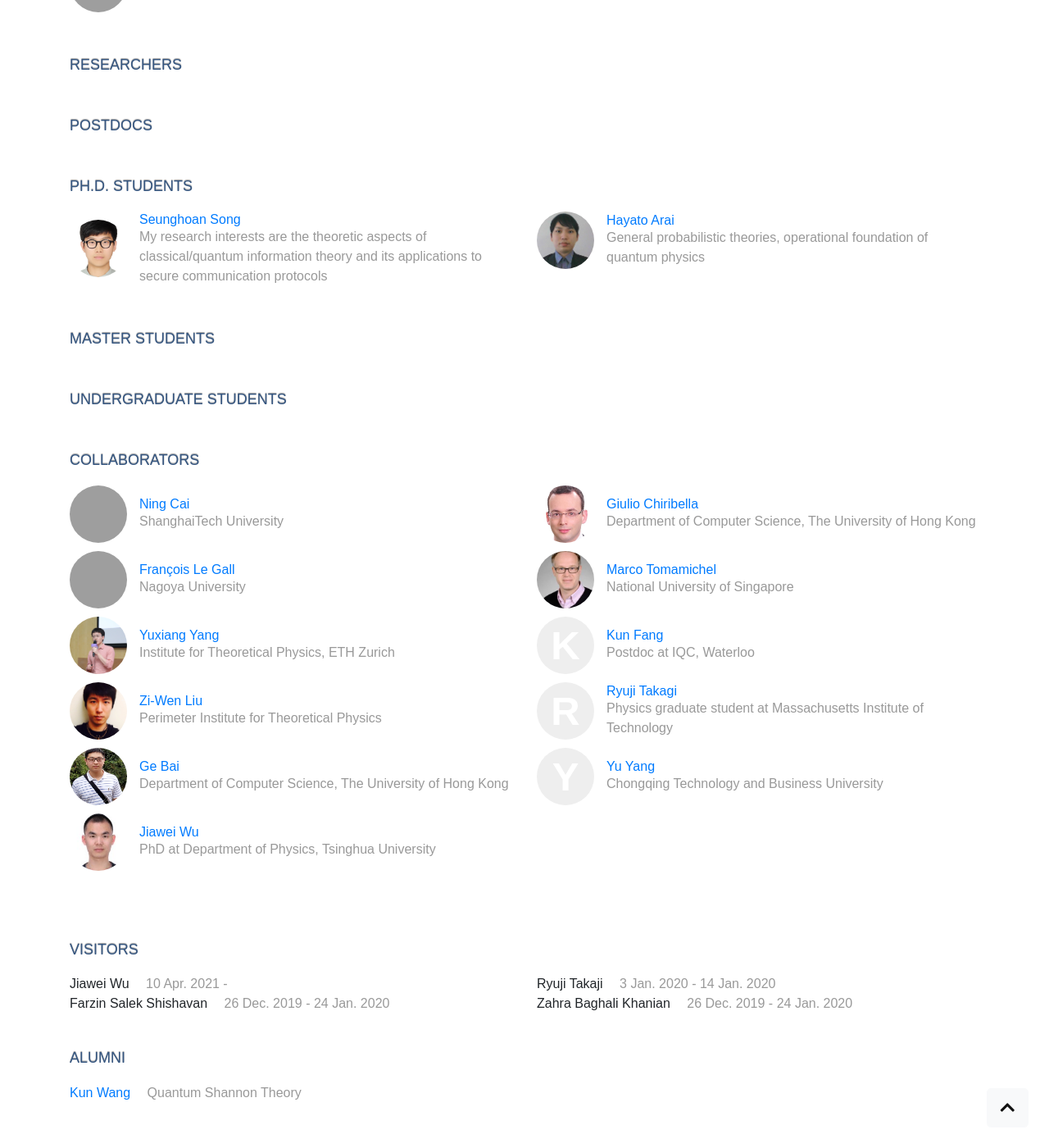
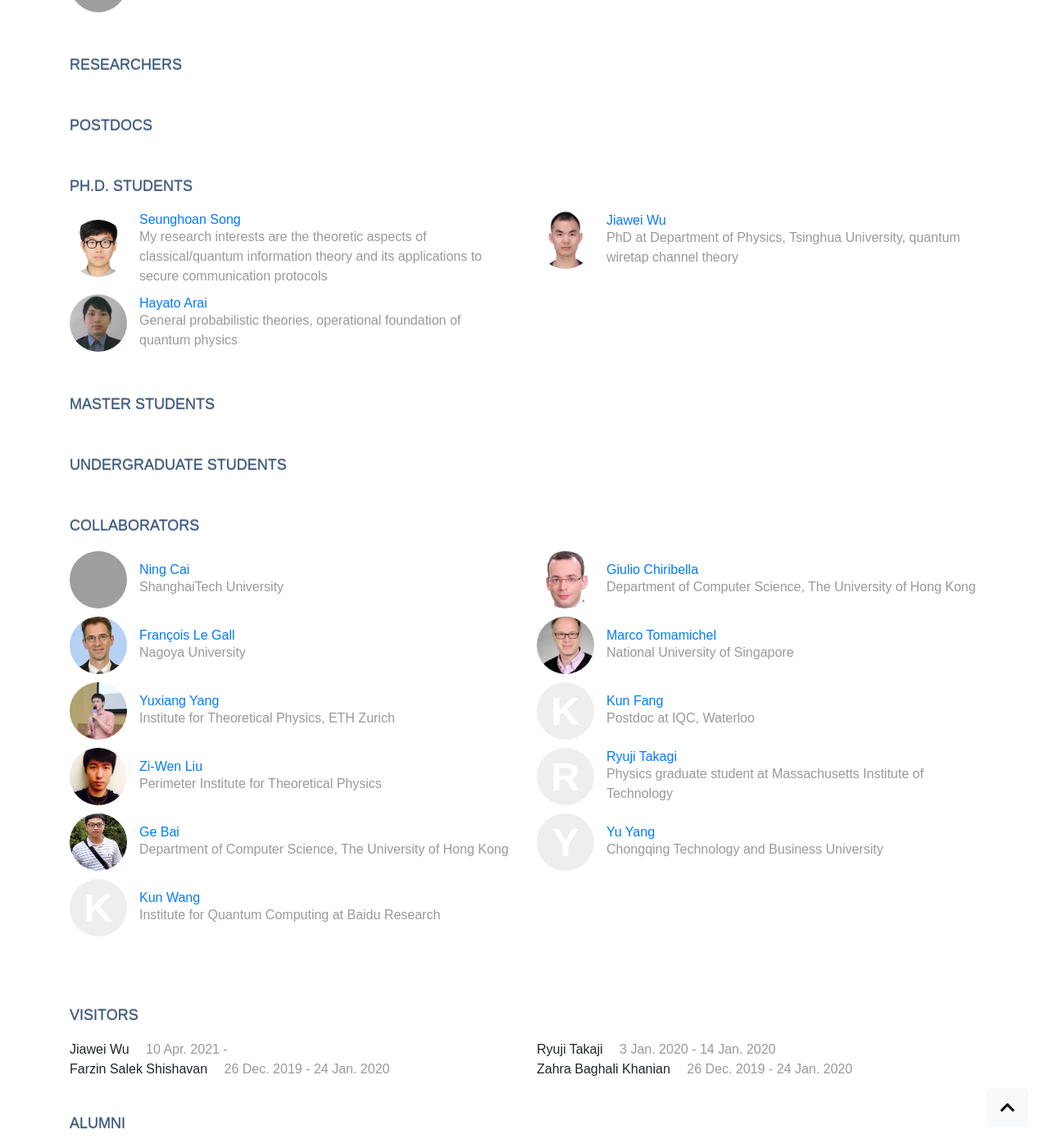
Before and after one commit to Quan-Sky/Masahito-Hayashi, a Jekyll site: the page built from members.html, in a window 1280 px wide and 1400 px high, scrolled down 283 px. Shown: the whole window at 82% size. Built offline with Jekyll 4.4.1, drawn with Linux system fonts in a browser that asks for light colours; nearby versions of some CDN libraries; before the commit the page ends 1660 px from its top, so only the background shows below that; grey boxes are pictures that could not be loaded.

Commit message:
Repair the images and adjust the members

```diff
--- a/_data/people.yml
+++ b/_data/people.yml
@@ -51,6 +51,12 @@
 #     image: /img/people/yuuya-yoshida.jpg
 #     bio: "Working on arithmetic combinatorics, general probabilistic theories (GPTs), and optimization.
 #             My interest is discrete structures in mathematics and theoretical aspects in quantum/classical information theory."
+phd-w:
+    display_name: "Jiawei Wu"
+    role: phd
+    bio: "PhD at Department of Physics, Tsinghua University, quantum wiretap channel theory"
+    webpage: "https://scholar.google.com/citations?user=EYN2gNcAAAAJ"
+    image: "/img/people/wjw.jpg"
 
 phd-3:
     display_name: "Hayato Arai"
@@ -128,7 +134,7 @@
     role: collaborator
     bio: "Nagoya University"
     webpage: "http://francoislegall.com/"
-    image: "http://francoislegall.com/legall-Nagoya-HR.jpg"
+    image: "/img/people/legall-Nagoya-HR.jpg"
 
 collab-1:
     display_name: "Marco Tomamichel"
@@ -175,9 +181,9 @@
     role: collaborator
     bio: "Chongqing Technology and Business University"
     webpage: "https://www.researchgate.net/scientific-contributions/2107622473_Yu_Yang"
-collab-w:
-    display_name: "Jiawei Wu"
+
+collab-kw:
+    display_name: "Kun Wang"
     role: collaborator
-    bio: "PhD at Department of Physics, Tsinghua University"
-    webpage: "https://scholar.google.com/citations?user=EYN2gNcAAAAJ"
-    image: "/img/people/wjw.jpg"
+    bio: " Institute for Quantum Computing at Baidu Research"
+    webpage: "https://kunwang.info/"
```
Also changed, not shown: img/people/legall-Nagoya-HR.jpg (added), 2 other files.
